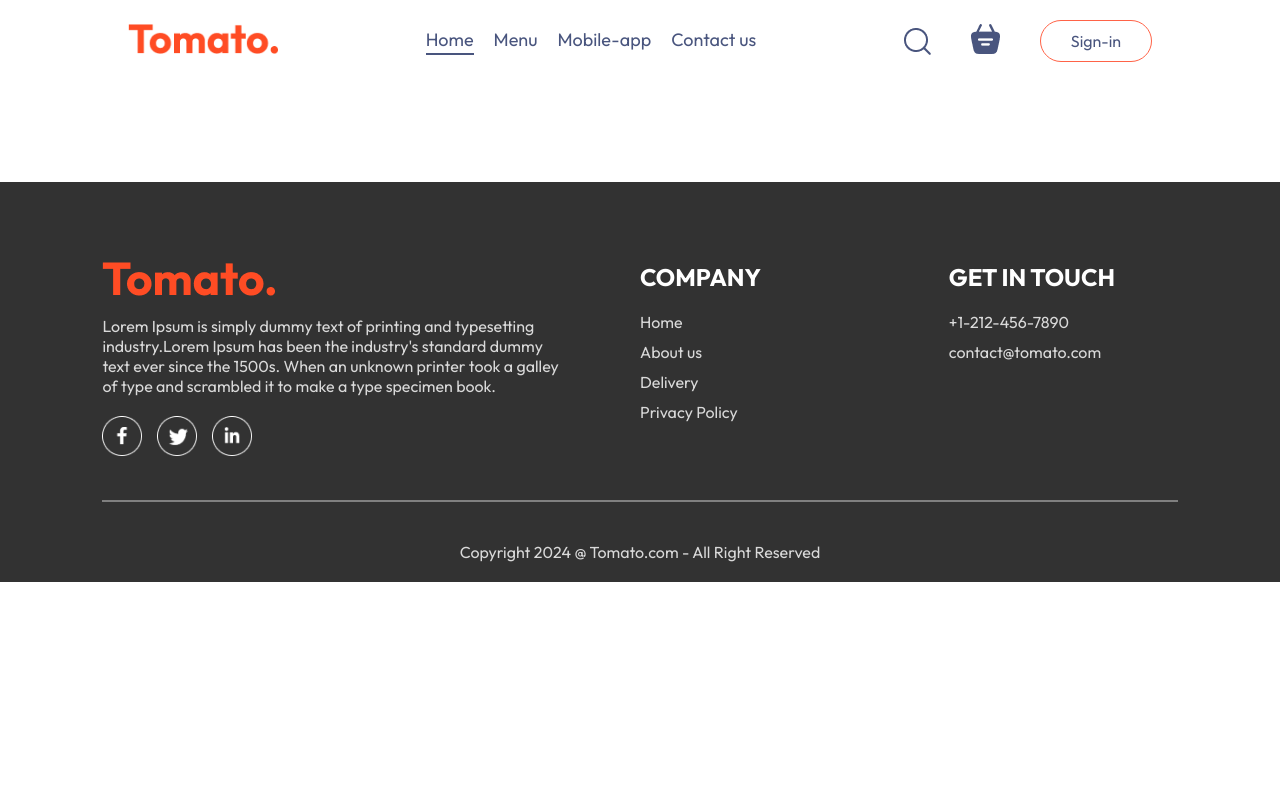
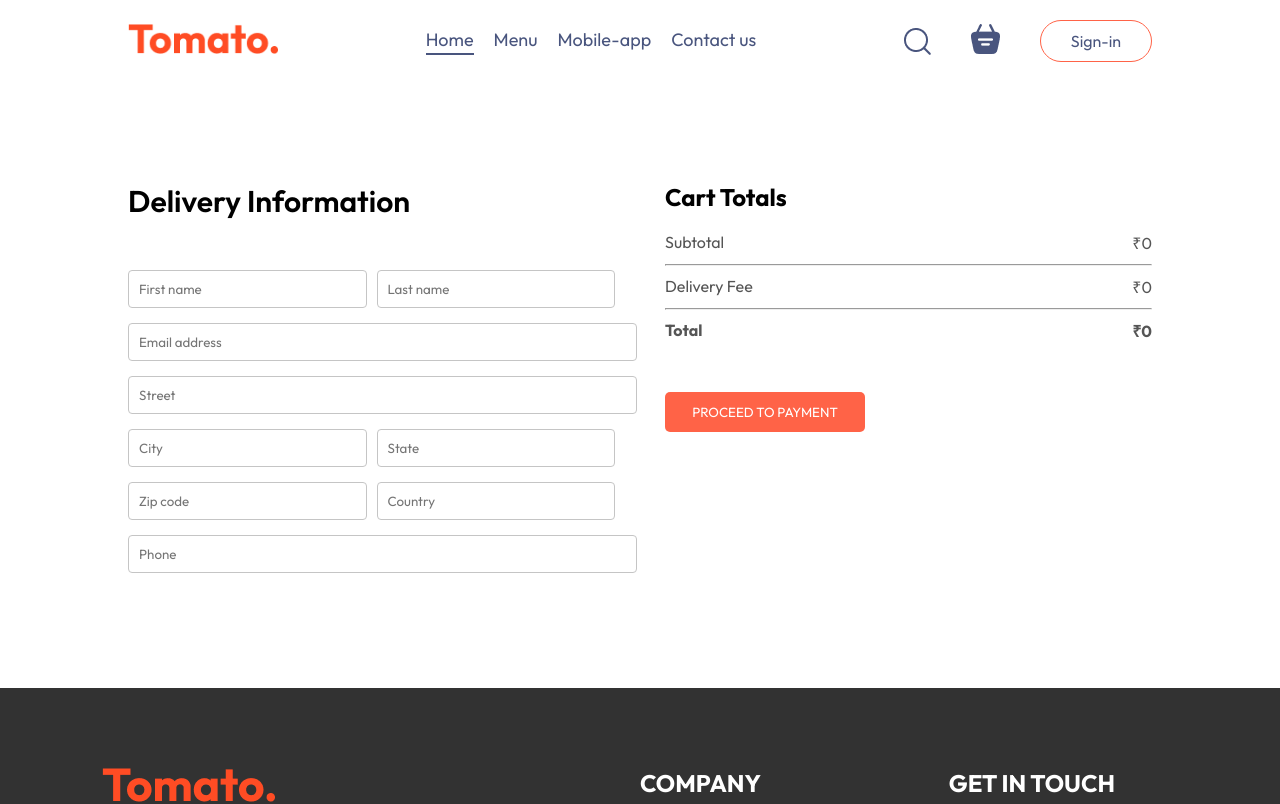
Before and after one commit to Ashwin-V-17/FoodDelivery, a React (Vite) app in the folder frontend/: page /order in a window 1280 px wide. Shown: the top 804 px of the page. Built offline with nearby package versions, Linux system fonts and the light colour scheme.

Commit message:
placeOrder

```diff
--- a/frontend/src/pages/Cart/Cart.jsx
+++ b/frontend/src/pages/Cart/Cart.jsx
@@ -1,8 +1,10 @@
 import React, { useContext } from 'react'
 import {StoreContext} from '../../context/StoreContext'
+import {useNavigate} from 'react-router-dom';
 import './Cart.css'
 const Cart = () => {
   const {cartItems,food_list,removeFromCart,getTotalCartAmount}=useContext(StoreContext);
+  const navigate=useNavigate();
   return (
     <div className='cart'>
       <div className="cart-items">
@@ -48,15 +50,15 @@
             <hr />
             <div className="cart-total-details">
               <p>Delivery Fee</p>
-              <p>₹{40}</p>
+              <p>₹{getTotalCartAmount()===0?0:40}</p>
             </div>
             <hr />
             <div className="cart-total-details">
               <b>Total</b>
-              <b>₹{getTotalCartAmount()+40}</b>
+              <b>₹{getTotalCartAmount()===0?0:getTotalCartAmount()+40}</b>
             </div>
           </div>
-          <button>PROCEED TO CHECKOUT</button>
+          <button onClick={()=>navigate('/order')}>PROCEED TO CHECKOUT</button>
         </div>
         <div className="cart-promocode">
           <div>
--- a/frontend/src/pages/PlaceOrder/PlaceOrder.css
+++ b/frontend/src/pages/PlaceOrder/PlaceOrder.css
@@ -0,0 +1,35 @@
+.place-order{
+    display: flex;
+    align-items: start;
+    justify-content: space-between;
+    gap: 50px;
+    margin-top: 100px;
+}
+.place-order-left{
+    width: 100%;
+    max-width: max(30%,500px);
+}
+.place-order-left .title{
+    font-size: 30px;
+    font-weight: 600;
+    margin-bottom: 50px;
+}
+.place-order-left input{
+    margin-bottom: 15px;
+    width: 100%;
+    padding: 10px;
+    border: 1px solid #c5c5c5;
+    border-radius: 4px;
+    outline: tomato;
+}
+.place-order-left .multi-fields{
+    display: flex;
+    gap: 10px;
+}
+.place-order-right{
+    width: 100%;
+    max-width: max(40%,500px);
+}
+.place-order .cart-total button{
+    margin-top: 30px;
+}
--- a/frontend/src/pages/PlaceOrder/PlaceOrder.jsx
+++ b/frontend/src/pages/PlaceOrder/PlaceOrder.jsx
@@ -1,8 +1,51 @@
-import React from 'react'
+import React, { useContext } from 'react'
 import './PlaceOrder.css'
+import { StoreContext } from '../../context/StoreContext'
 const PlaceOrder = () => {
+  const {getTotalCartAmount} =useContext(StoreContext)
   return (
-    <div></div>
+    <form  className='place-order'>
+        <div className="place-order-left">
+          <p className="title">Delivery Information</p>
+          <div className="multi-fields">
+            <input type="text" placeholder='First name' />
+            <input type="text" placeholder='Last name'/>
+          </div>
+          <input type="text" placeholder='Email address'/>
+          <input type="text" placeholder='Street'/>
+          <div className="multi-fields">
+            <input type="text" placeholder='City' />
+            <input type="text" placeholder='State'/>
+          </div>
+          <div className="multi-fields">
+            <input type="text" placeholder='Zip code' />
+            <input type="text" placeholder='Country'/>
+          </div>
+          <input type="text" placeholder='Phone' />
+        </div>
+        <div className="place-order-right">
+        <div className="cart-total">
+          <h2>Cart Totals</h2>
+          <div>
+          <div className="cart-total-details">
+              <p>Subtotal</p>
+              <p>₹{getTotalCartAmount()}</p>
+            </div>
+            <hr />
+            <div className="cart-total-details">
+              <p>Delivery Fee</p>
+              <p>₹{getTotalCartAmount()===0?0:40}</p>
+            </div>
+            <hr />
+            <div className="cart-total-details">
+              <b>Total</b>
+              <b>₹{getTotalCartAmount()===0?0:getTotalCartAmount()+40}</b>
+            </div>
+          </div>
+          <button >PROCEED TO PAYMENT</button>
+        </div>
+        </div>
+    </form>
   )
 }
 
```
